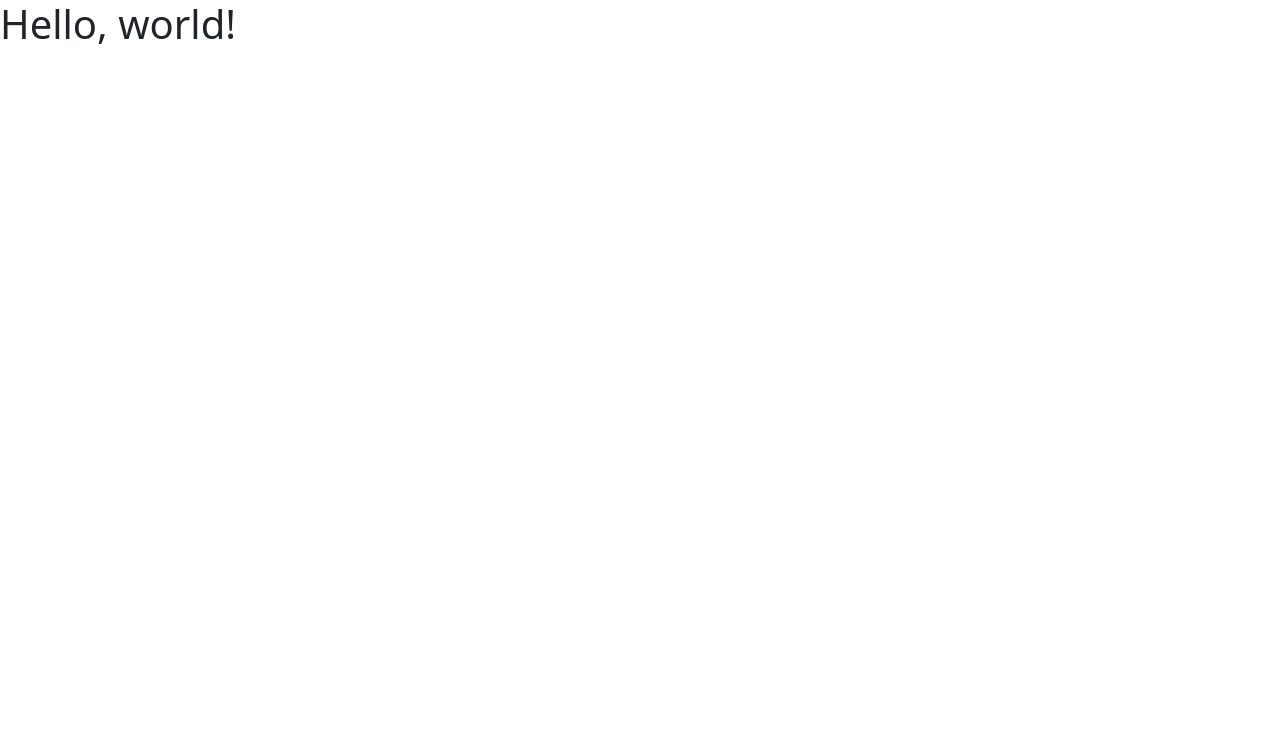
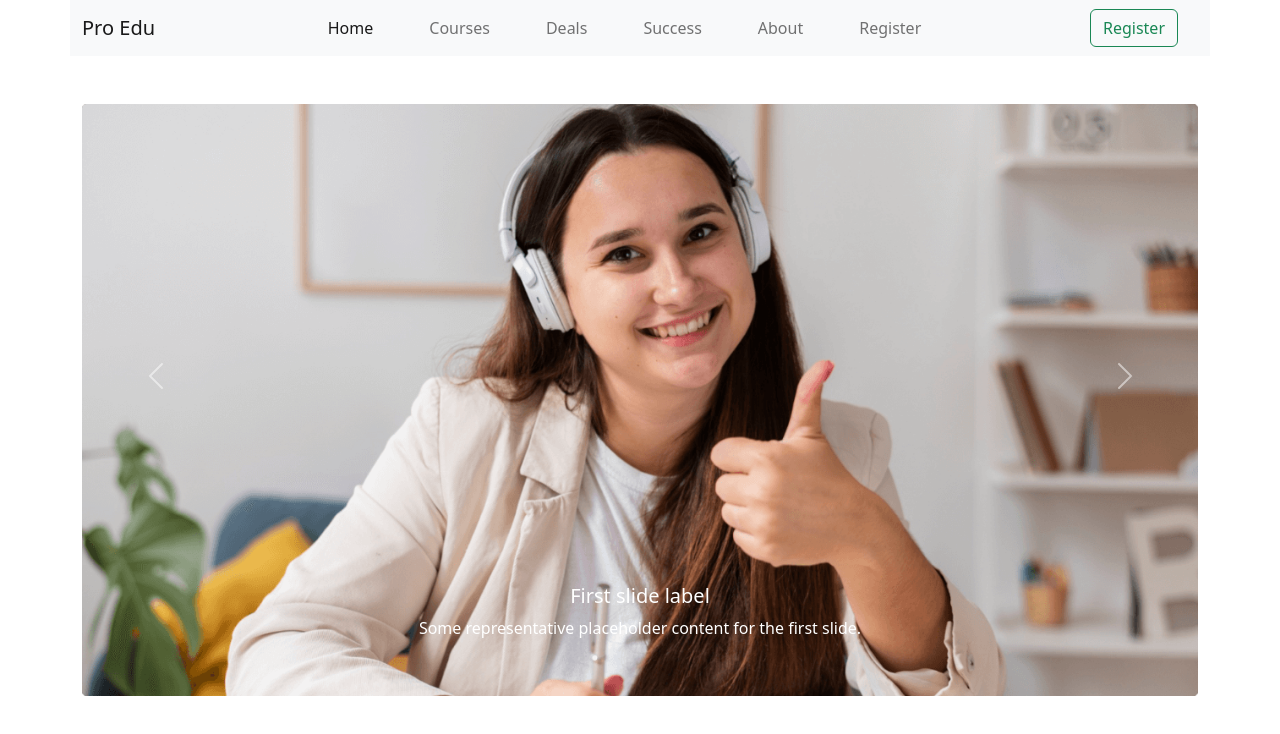
Before and after one commit to farhanhoq/Edtech, a plain HTML site: page index.html in a window 1280 px wide. Drawn offline with nearby package versions, Linux system fonts and the light colour scheme.

Commit message:
nav done

```diff
--- a/index.html
+++ b/index.html
@@ -7,10 +7,75 @@
     <title>EDTECH</title>
     <link href="https://cdn.jsdelivr.net/npm/bootstrap@5.2.0/dist/css/bootstrap.min.css" rel="stylesheet"
         integrity="sha384-gH2yIJqKdNHPEq0n4Mqa/HGKIhSkIHeL5AyhkYV8i59U5AR6csBvApHHNl/vI1Bx" crossorigin="anonymous">
+    <link rel="stylesheet" href="style.css">
 </head>
 
 <body>
-    <h1>Hello, world!</h1>
+
+<!-- ~~~~~~~~~~ Navbar ~~~~~~~~~~ -->
+    <nav class="navbar navbar-expand-lg bg-light container">
+        <div class="container">
+            <div>
+                <a class="navbar-brand" href="#">Pro Edu</a>
+                <button class="navbar-toggler" type="button" data-bs-toggle="collapse" data-bs-target="#navbarNavAltMarkup"
+                    aria-controls="navbarNavAltMarkup" aria-expanded="false" aria-label="Toggle navigation">
+                    <span class="navbar-toggler-icon"></span>
+                </button>
+            </div>
+            <div class="collapse navbar-collapse d-flex justify-content-evenly" id="navbarNavAltMarkup">
+                <div class="navbar-nav">
+                    <a class="nav-link active pe-5" aria-current="page" href="#">Home</a>
+                    <a class="nav-link pe-5" href="#">Courses</a>
+                    <a class="nav-link pe-5" href="#">Deals</a>
+                    <a class="nav-link pe-5" href="#">Success</a>
+                    <a class="nav-link pe-5" href="#">About</a>
+                    <a class="nav-link" href="#">Register</a>
+                </div>
+            </div>
+            <div>
+                <form class="container-fluid">
+                    <button class="btn btn-outline-success me-2" type="button">Register</button>
+                </form>
+            </div>
+        </div>
+
+    </nav>
+<!-- ~~~~~~~~~~ Navbar ~~~~~~~~~~ -->
+
+<!-- Image SLiding Banner -->
+    <div id="carouselExampleCaptions" class="carousel slide container pt-5" data-bs-ride="false">
+        <div class="carousel-inner">
+            <div class="carousel-item active cover">
+                <img src="images/cover/cover-1.png" class="d-block" alt="...">
+                <div class="carousel-caption d-none d-md-block">
+                    <h5>First slide label</h5>
+                    <p>Some representative placeholder content for the first slide.</p>
+                </div>
+            </div>
+            <div class="carousel-item cover">
+                <img src="images/cover/cover-2.jpeg" class="d-block" alt="...">
+                <div class="carousel-caption d-none d-md-block">
+                    <h5>Second slide label</h5>
+                    <p>Some representative placeholder content for the second slide.</p>
+                </div>
+            </div>
+            <div class="carousel-item cover">
+                <img src="images/cover/cover-3.jpg" class="d-block" alt="...">
+                <div class="carousel-caption d-none d-md-block">
+                    <h5>Third slide label</h5>
+                    <p>Some representative placeholder content for the third slide.</p>
+                </div>
+            </div>
+        </div>
+        <button class="carousel-control-prev" type="button" data-bs-target="#carouselExampleCaptions" data-bs-slide="prev">
+            <span class="carousel-control-prev-icon" aria-hidden="true"></span>
+            <span class="visually-hidden">Previous</span>
+        </button>
+        <button class="carousel-control-next" type="button" data-bs-target="#carouselExampleCaptions" data-bs-slide="next">
+            <span class="carousel-control-next-icon" aria-hidden="true"></span>
+            <span class="visually-hidden">Next</span>
+        </button>
+    </div>
     <script src="https://cdn.jsdelivr.net/npm/bootstrap@5.2.0/dist/js/bootstrap.bundle.min.js"
         integrity="sha384-A3rJD856KowSb7dwlZdYEkO39Gagi7vIsF0jrRAoQmDKKtQBHUuLZ9AsSv4jD4Xa"
         crossorigin="anonymous"></script>
--- /dev/null
+++ b/style.css
@@ -0,0 +1,3 @@
+.cover img{
+    width: 100%;
+}
```
Also changed, not shown: images/cover/cover-2.jpeg (added), images/cover/cover-2.jpg (deleted), 3 other files.
